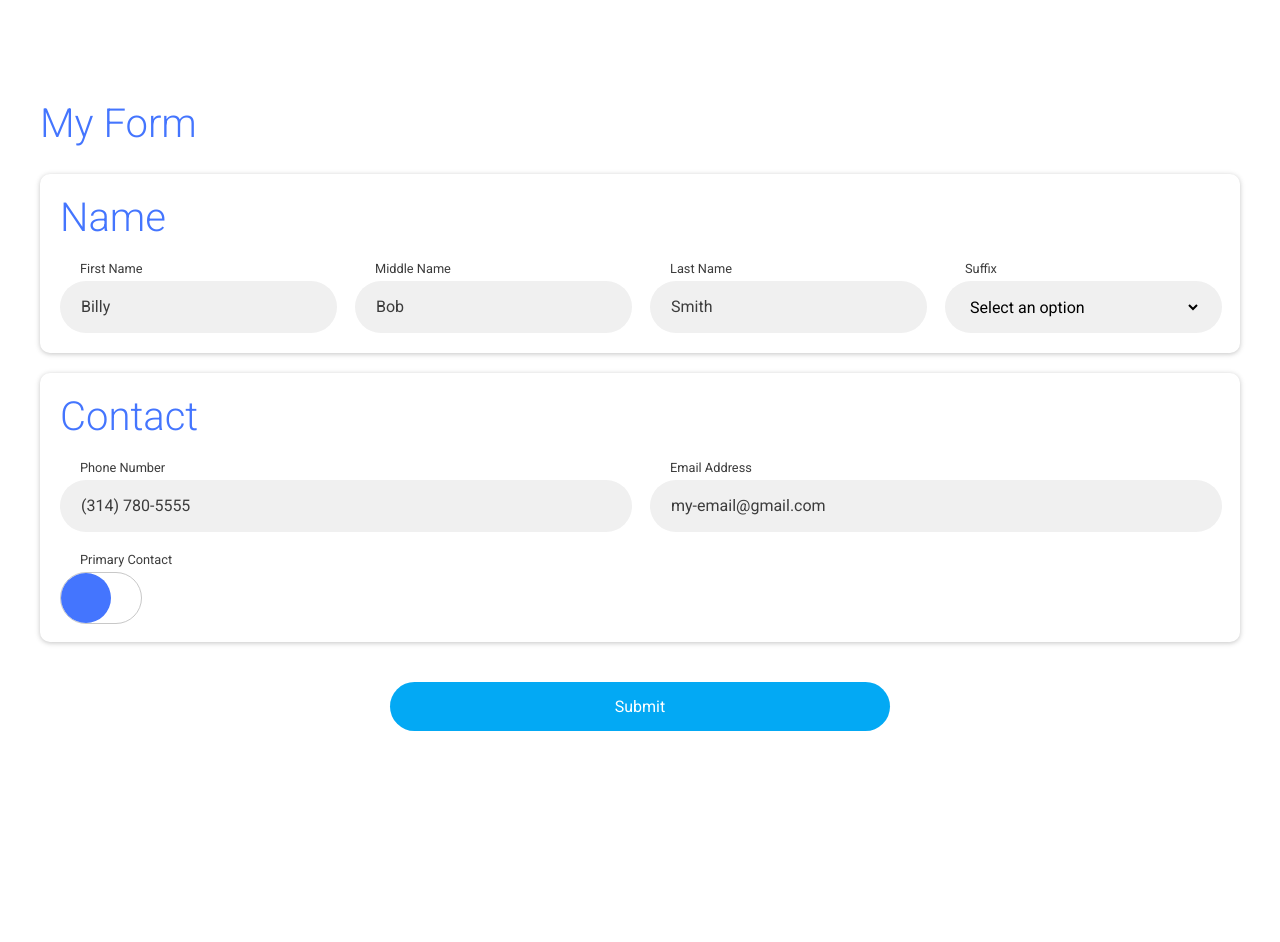
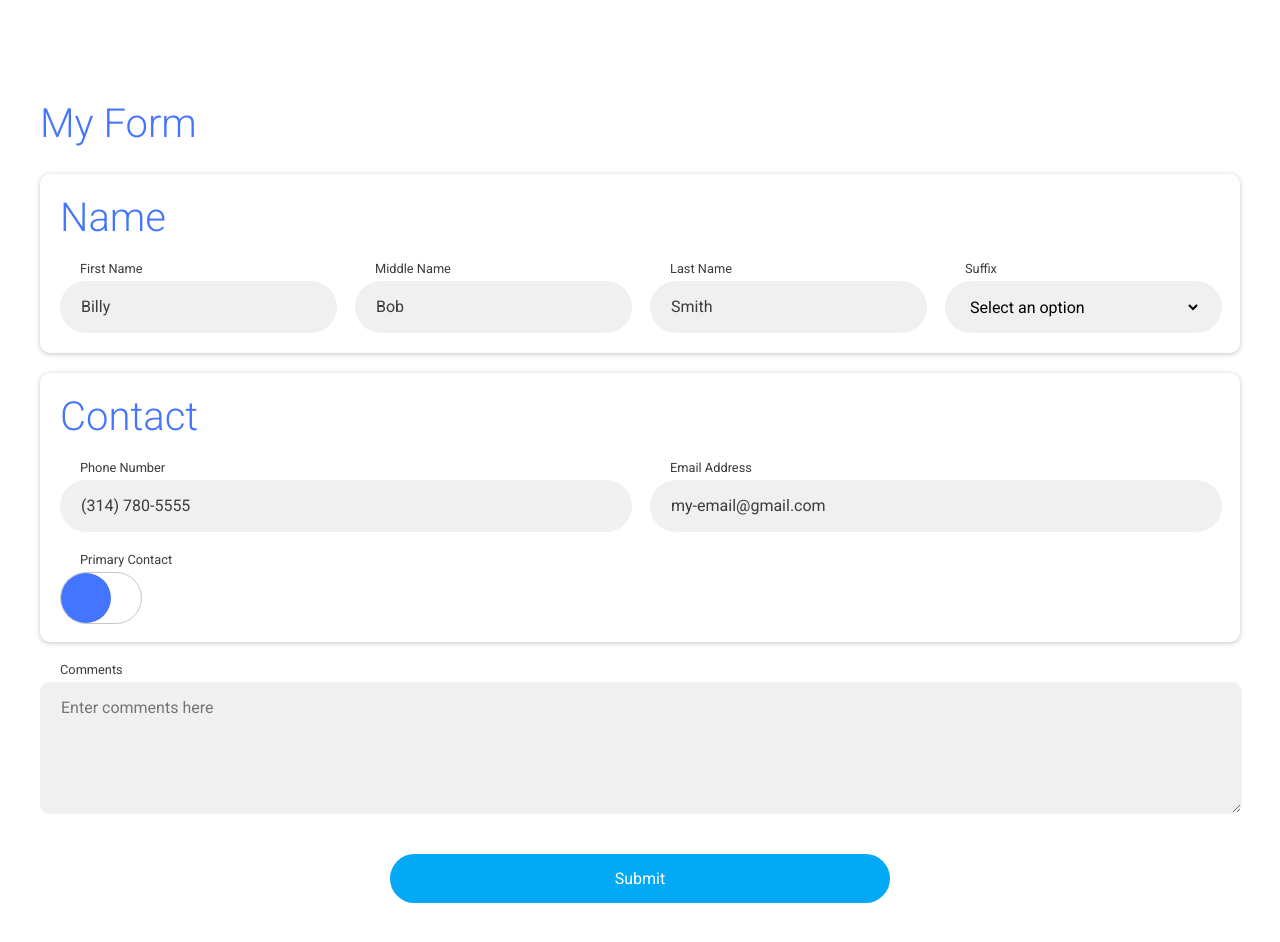
Before and after one commit to TheVVaFFle/react-lightning-form, a React app: page / in a window 1280 px wide. Shown: the top 942 px of the page. Before the commit the page ends 841 px from the top, so only its background shows below. Built offline with nearby package versions, Linux system fonts and the light colour scheme.

Commit message:
Text area support

```diff
--- a/src/components/app/app.tsx
+++ b/src/components/app/app.tsx
@@ -3,6 +3,8 @@ import {useState, useEffect} from "react";
 
 import {Form} from "../form/form";
 import {Section} from "../section/section";
+
+import { ValidationType } from "../../utility/validation";
 
 import {Test} from "../../data";
 
@@ -37,8 +39,22 @@ export const App: React.SFC<AppProps> = (props: AppProps) => {
         loading={loading}
         onSubmit={handleOnSubmit}
       >
-        <Section title="Name" columns={4} data={Test.data.name}/>
-        <Section title="Contact" columns={2} data={Test.data.contact}/>
+        <Section
+          title="Name"
+          columns={4}
+          data={Test.data.name}
+        />
+        <Section
+          title="Contact"
+          columns={2}
+          data={Test.data.contact}
+        />
+        <textarea
+          id="comments"
+          placeholder="Enter comments here"
+          label="Comments"
+          validate={ValidationType.Required}
+        />
       </Form>
     </div>
   )
--- a/src/components/form/form.scss
+++ b/src/components/form/form.scss
@@ -155,7 +155,7 @@
       margin-top: 20px;
     }
 
-    input, .select-wrapper{
+    input, .select-wrapper, textarea{
       background-color: gray(240);
       border: 1px solid transparent;
       border-radius: 100px;
@@ -182,6 +182,13 @@
       &.error{
         border: 1px solid $red;
       }
+    }
+
+    textarea{
+      border-radius: 10px;
+      max-width: calc(100% - 40px);
+      min-height: 100px;
+      min-width: calc(100% - 40px);
     }
 
     .submit-button{
--- a/src/components/form/form.tsx
+++ b/src/components/form/form.tsx
@@ -8,6 +8,7 @@ import {FormUtility} from "../../utility/form";
 
 export enum FormComponentType {
   Input = "input",
+  TextArea = "textarea",
   Section = "section"
 }
 
--- a/src/data/index.ts
+++ b/src/data/index.ts
@@ -19,7 +19,7 @@ export const Test = {
     contact: {
       phoneNumber: { value: "(314) 780-5555", validate: ValidationType.Phone },
       emailAddress: { value: "my-email@gmail.com", validate: ValidationType.Email },
-      primaryContact: {value: false, type: InputType.Checkbox}
+      primaryContact: { value: false, type: InputType.Checkbox }
     }
   }
 }
--- a/src/utility/form.tsx
+++ b/src/utility/form.tsx
@@ -15,7 +15,7 @@ export const FormUtility = {
         React.Children.forEach(children, (child: JSX.Element) => {
           const type: string = FormUtility.get.childType(child);
 
-          if(type === FormComponentType.Input){
+          if(type === FormComponentType.Input || type === FormComponentType.TextArea){
             if(child.props.id !== undefined && child.props.id !== null){
               updatedFormState[child.props.id] = {
                 value: child.props.defaultValue || "",
@@ -225,10 +225,16 @@ export const FormUtility = {
             onChange: Function = FormUtility.input.get.onChange(child, formState, updateCount, setUpdateCount, setFormState),
             style: React.CSSProperties = FormUtility.input.get.styles(index, columns, alone),
             label: JSX.Element | null = FormUtility.input.get.label(child),
-            errorMessage: JSX.Element | null = FormUtility.input.get.errorMessage(child, formState),
-            onKeyUp: Function = (e: any) => {
-              if(e.key === "Enter") handleOnSubmit();
-            }
+            errorMessage: JSX.Element | null = FormUtility.input.get.errorMessage(child, formState)
+
+      let onKeyUp: Function | null = null;
+
+      if(child.type !== "textarea" && child.props.type !== "textarea"){
+        console.log("hiya")
+        onKeyUp = (e: any) => {
+          if(e.key === "Enter") handleOnSubmit();
+        }
+      }
 
       if(child.props.type === "checkbox"){
         return(
--- a/src/utility/validation.ts
+++ b/src/utility/validation.ts
@@ -8,7 +8,8 @@ export enum ValidationType {
 
 export enum InputType {
   Checkbox = "checkbox",
-  Dropdown = "dropdown"
+  Dropdown = "dropdown",
+  TextArea = "textarea"
 }
 
 export const Validate: any = {
```
